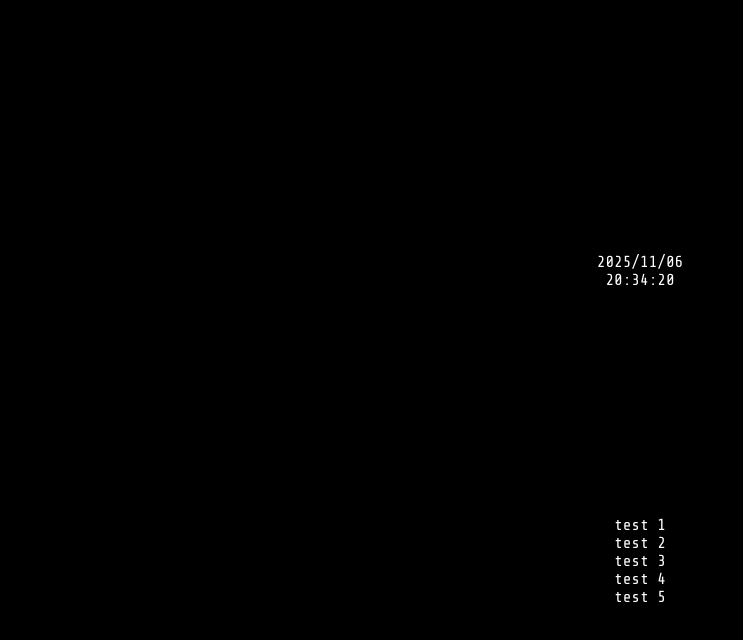
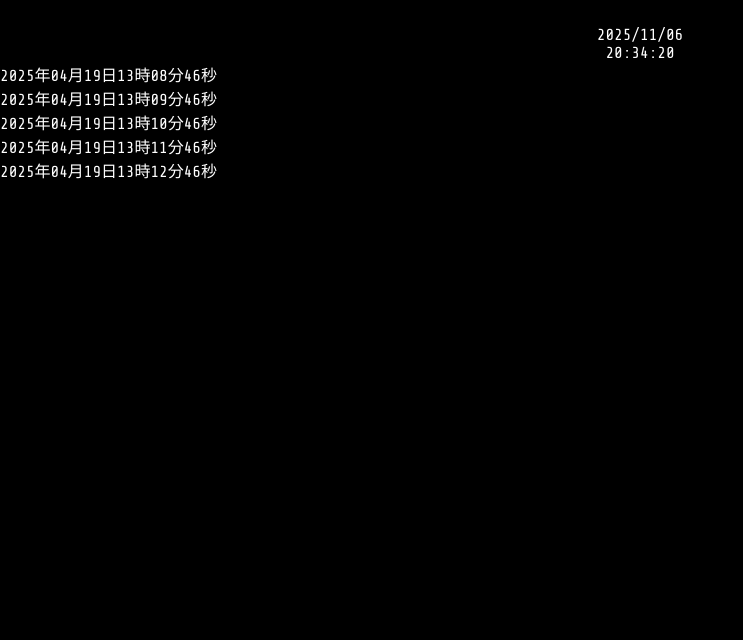
Before and after one commit to project-AI39/luna-dial-frame, a website built with Vite: page index.html in a window 1280 px wide. Shown: the whole page, without its empty margins (0-743 px from the left). Built offline with nearby package versions, Linux system fonts and the light colour scheme.

Commit message:
🎨 style: HTMLの構造を整理し、履歴セクションの表示を改善

```diff
--- a/index.html
+++ b/index.html
@@ -34,18 +34,20 @@
     </div>
   </header>
 
-  <main class="container" id="app">
-    <div id="clock">
-      <div id="clock-date"></div>
-      <div id="clock-time"></div>
+  <main class="main-container" id="app">
+    <div id="top-container">
+      <div id="clock">
+        <div id="clock-date"></div>
+        <div id="clock-time"></div>
+      </div>
     </div>
-    <div id ="history">
+    <div id="bottom-container">
       <div id="history-list">
-        <div>test 1</div>
-        <div>test 2</div>
-        <div>test 3</div>
-        <div>test 4</div>
-        <div>test 5</div>
+        <div class="history-item">2025年04月19日13時08分46秒</div>
+        <div class="history-item">2025年04月19日13時09分46秒</div>
+        <div class="history-item">2025年04月19日13時10分46秒</div>
+        <div class="history-item">2025年04月19日13時11分46秒</div>
+        <div class="history-item">2025年04月19日13時12分46秒</div>
       </div>
     </div>
   </main>
```
